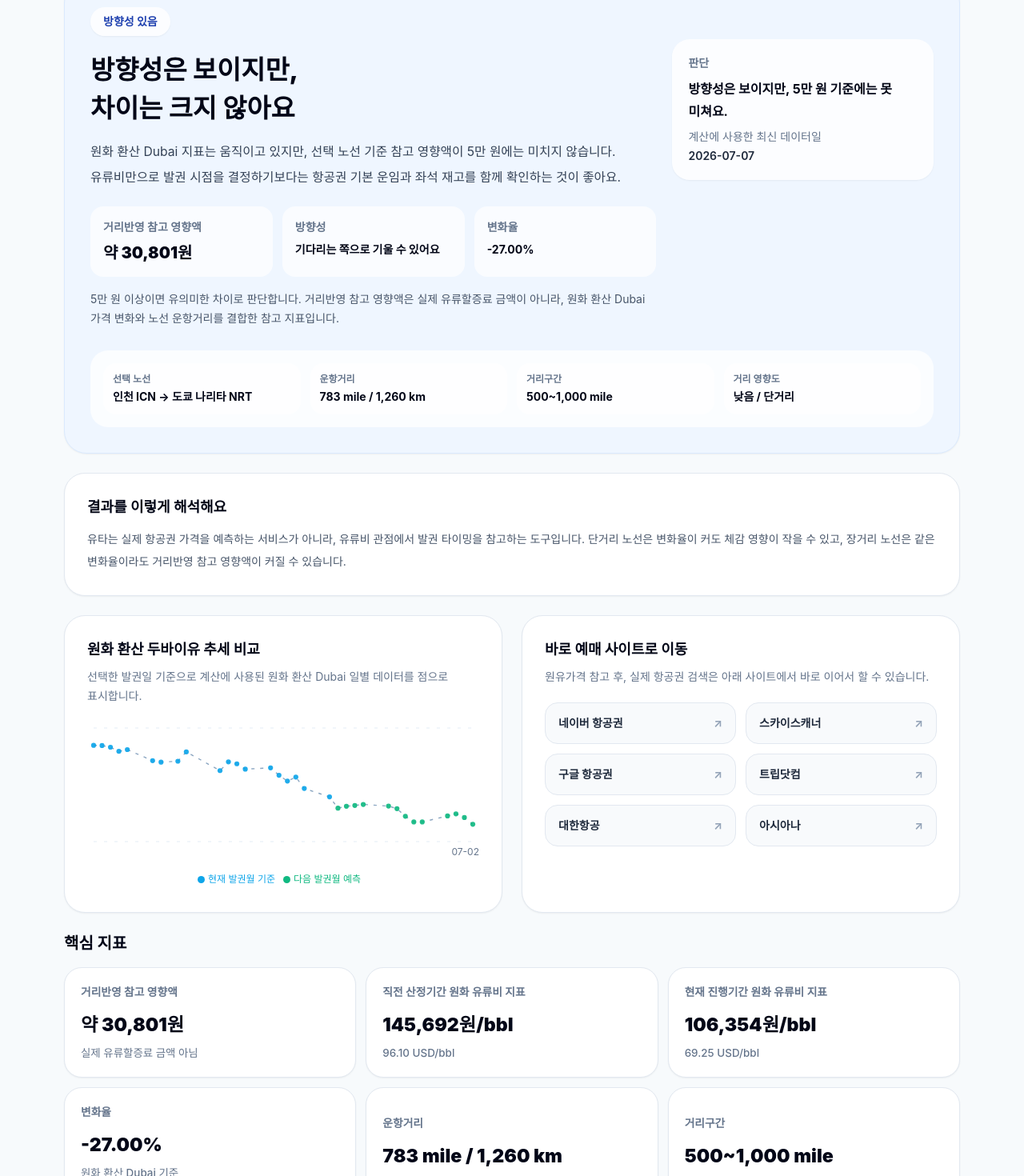
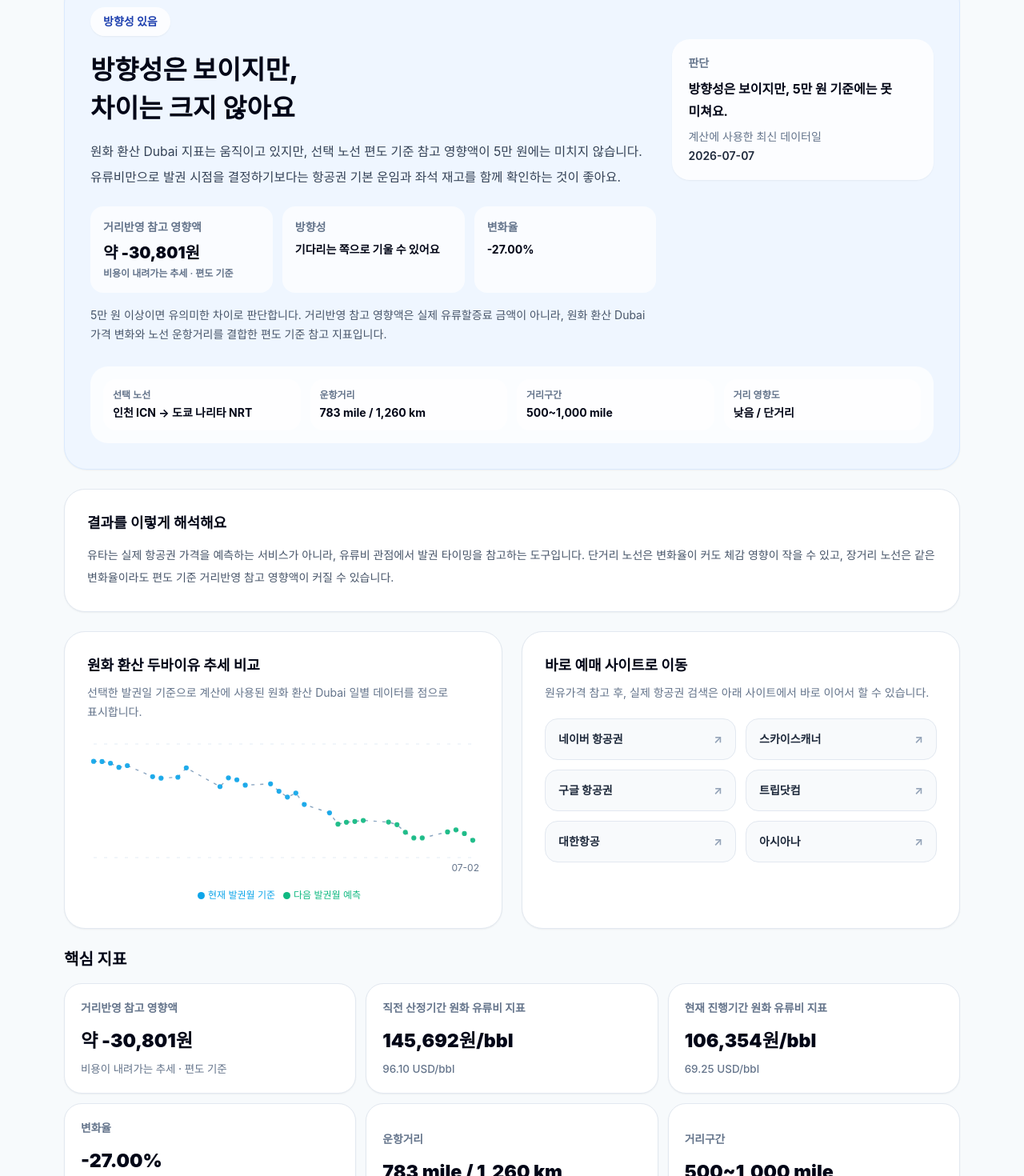
Before and after one commit to day27N/0708, a Next.js app: page / in a window 1280 px wide. Shown: the part 1092-2562 px from the top of the page at 80% size. Built offline with nearby package versions, Linux system fonts and the light colour scheme.

Commit message:
Clarify route impact trend labels

```diff
--- a/src/app/page.tsx
+++ b/src/app/page.tsx
@@ -73,8 +73,13 @@ function formatPercent(value: number | null) {
   return value === null ? '-' : `${value.toFixed(2)}%`
 }
 
-function formatApproxKrw(value: number | null) {
-  return value === null ? '-' : `약 ${Math.round(value).toLocaleString()}원`
+function formatSignedRouteImpact(result: AnalysisResult) {
+  const impact = result.impactAmount.estimatedRouteImpactKrw
+  const delta = result.impactAmount.deltaKrwPerBarrel
+  if (impact === null || delta === null) return '-'
+
+  const signedImpact = delta < 0 ? -impact : impact
+  return `약 ${Math.round(signedImpact).toLocaleString()}원`
 }
 
 function getDirectionText(deltaKrwPerBarrel: number | null) {
@@ -82,6 +87,13 @@ function getDirectionText(deltaKrwPerBarrel: number | null) {
   if (deltaKrwPerBarrel > 0) return '지금 발권 쪽으로 기울 수 있어요'
   if (deltaKrwPerBarrel < 0) return '기다리는 쪽으로 기울 수 있어요'
   return '방향성은 거의 중립입니다'
+}
+
+function getRouteImpactTrendText(deltaKrwPerBarrel: number | null) {
+  if (deltaKrwPerBarrel === null) return '방향성 확인이 필요해요'
+  if (deltaKrwPerBarrel > 0) return '비용이 오르는 추세'
+  if (deltaKrwPerBarrel < 0) return '비용이 내려가는 추세'
+  return '비용 변화가 거의 없음'
 }
 
 function getImpactJudgment(result: AnalysisResult) {
@@ -389,7 +401,10 @@ export default function Page() {
                   <div className="mt-5 grid gap-3 text-sm text-slate-700 sm:grid-cols-3">
                     <div className="rounded-2xl bg-white/70 p-4">
                       <div className="font-semibold text-slate-500">거리반영 참고 영향액</div>
-                      <div className="mt-2 text-xl font-black text-slate-950">{formatApproxKrw(result.impactAmount.estimatedRouteImpactKrw)}</div>
+                      <div className="mt-2 text-xl font-black text-slate-950">{formatSignedRouteImpact(result)}</div>
+                      <div className="mt-1 break-keep text-xs font-semibold text-slate-500">
+                        {getRouteImpactTrendText(result.impactAmount.deltaKrwPerBarrel)} · 편도 기준
+                      </div>
                     </div>
                     <div className="rounded-2xl bg-white/70 p-4">
                       <div className="font-semibold text-slate-500">방향성</div>
@@ -401,7 +416,7 @@ export default function Page() {
                     </div>
                   </div>
                   <p className="mt-4 max-w-[760px] break-keep text-sm leading-6 text-slate-600">
-                    5만 원 이상이면 유의미한 차이로 판단합니다. 거리반영 참고 영향액은 실제 유류할증료 금액이 아니라, 원화 환산 Dubai 가격 변화와 노선 운항거리를 결합한 참고 지표입니다.
+                    5만 원 이상이면 유의미한 차이로 판단합니다. 거리반영 참고 영향액은 실제 유류할증료 금액이 아니라, 원화 환산 Dubai 가격 변화와 노선 운항거리를 결합한 편도 기준 참고 지표입니다.
                   </p>
                 </div>
 
@@ -440,7 +455,7 @@ export default function Page() {
             <section className="mt-6 rounded-[26px] border border-slate-200 bg-white p-6 shadow-sm sm:p-7">
               <h2 className="text-lg font-bold text-slate-950">결과를 이렇게 해석해요</h2>
               <p className="mt-3 break-keep text-sm leading-7 text-slate-600">
-                유타는 실제 항공권 가격을 예측하는 서비스가 아니라, 유류비 관점에서 발권 타이밍을 참고하는 도구입니다. 단거리 노선은 변화율이 커도 체감 영향이 작을 수 있고, 장거리 노선은 같은 변화율이라도 거리반영 참고 영향액이 커질 수 있습니다.
+                유타는 실제 항공권 가격을 예측하는 서비스가 아니라, 유류비 관점에서 발권 타이밍을 참고하는 도구입니다. 단거리 노선은 변화율이 커도 체감 영향이 작을 수 있고, 장거리 노선은 같은 변화율이라도 편도 기준 거리반영 참고 영향액이 커질 수 있습니다.
               </p>
             </section>
 
@@ -476,7 +491,8 @@ export default function Page() {
             </div>
 
             <KeyMetrics
-              routeImpactAmount={formatApproxKrw(result.impactAmount.estimatedRouteImpactKrw)}
+              routeImpactAmount={formatSignedRouteImpact(result)}
+              routeImpactTrend={`${getRouteImpactTrendText(result.impactAmount.deltaKrwPerBarrel)} · 편도 기준`}
               currentAverage={`${formatKrw(result.currentPeriod.averageKrw)}원/bbl`}
               currentAverageSub={`${formatUsd(result.currentPeriod.averageUsd)} USD/bbl`}
               nextAverage={`${formatKrw(result.nextPredictionPeriod.averageKrw)}원/bbl`}
@@ -520,11 +536,11 @@ export default function Page() {
                 <p>선택한 목적지의 운항거리와 거리구간은 결과 해석을 돕는 참고 정보로 함께 표시합니다.</p>
                 <div>
                   <h3 className="font-bold text-slate-800">왜 5만 원 기준을 쓰나요?</h3>
-                  <p className="mt-1">유류비 지표의 변화율이 커도 단거리 노선에서는 실제 체감 차이가 작을 수 있습니다. 그래서 유타는 원화 환산 Dubai 변화폭에 선택 노선의 운항거리를 반영한 참고 영향액을 계산하고, 5만 원 이상일 때 유의미한 차이로 표시합니다.</p>
+                  <p className="mt-1">유류비 지표의 변화율이 커도 단거리 노선에서는 실제 체감 차이가 작을 수 있습니다. 그래서 유타는 원화 환산 Dubai 변화폭에 선택 노선의 운항거리를 반영한 편도 기준 참고 영향액을 계산하고, 5만 원 이상일 때 유의미한 차이로 표시합니다.</p>
                 </div>
                 <div>
                   <h3 className="font-bold text-slate-800">실제 유류할증료 금액인가요?</h3>
-                  <p className="mt-1">아닙니다. 이 값은 실제 항공사별 유류할증료 고시 금액이 아닙니다. Dubai 가격, USD/KRW 환율, 노선 운항거리를 결합한 참고 지표입니다. 실제 금액은 항공사별 고시표와 거리구간에 따라 달라질 수 있습니다.</p>
+                  <p className="mt-1">아닙니다. 이 값은 실제 항공사별 유류할증료 고시 금액이 아닙니다. Dubai 가격, USD/KRW 환율, 노선 운항거리를 결합한 편도 기준 참고 지표입니다. 실제 금액은 항공사별 고시표와 거리구간에 따라 달라질 수 있습니다.</p>
                 </div>
               </div>
             </section>
--- a/src/components/DataSourceNotice.tsx
+++ b/src/components/DataSourceNotice.tsx
@@ -8,7 +8,7 @@ export default function DataSourceNotice() {
         <li>Dubai 가격 데이터와 DEXKOUS USD/KRW 환율 데이터를 사용해 원화 환산 유류비 지표를 계산합니다.</li>
         <li>선택한 목적지의 운항거리는 노선별 운항거리 자료를 기반으로 하며, 거리구간은 참고 정보입니다.</li>
         <li>환율 데이터가 없는 날짜는 직전 유효 USD/KRW 환율을 사용합니다.</li>
-        <li>거리반영 참고 영향액은 실제 유류할증료 금액이 아니라, 원화 환산 Dubai 가격 변화와 노선 운항거리를 결합한 참고 지표입니다.</li>
+        <li>거리반영 참고 영향액은 실제 유류할증료 금액이 아니라, 원화 환산 Dubai 가격 변화와 노선 운항거리를 결합한 편도 기준 참고 지표입니다.</li>
       </ul>
     </section>
   )
--- a/src/components/KeyMetrics.tsx
+++ b/src/components/KeyMetrics.tsx
@@ -2,6 +2,7 @@ import React from 'react'
 
 type KeyMetricsProps = {
   routeImpactAmount: string
+  routeImpactTrend: string
   currentAverage: string
   currentAverageSub: string
   nextAverage: string
@@ -31,6 +32,7 @@ function MetricCard({ label, value, sub }: MetricItem) {
 
 export default function KeyMetrics({
   routeImpactAmount,
+  routeImpactTrend,
   currentAverage,
   currentAverageSub,
   nextAverage,
@@ -43,7 +45,7 @@ export default function KeyMetrics({
     {
       label: '거리반영 참고 영향액',
       value: routeImpactAmount,
-      sub: '실제 유류할증료 금액 아님',
+      sub: routeImpactTrend,
     },
     {
       label: '직전 산정기간 원화 유류비 지표',
--- a/src/lib/recommendation.ts
+++ b/src/lib/recommendation.ts
@@ -20,19 +20,19 @@ export function getRecommendation(deltaKrwPerBarrel: number | null, estimatedRou
 export function recommendationText(rec: Recommendation) {
   if (rec === 'BUY_NOW') return {
     title: '거리반영 참고액 기준, 지금 발권이 유리할 수 있어요',
-    desc: '현재 진행 중인 원화 환산 Dubai 지표가 직전 산정기간보다 높고, 선택 노선 기준 참고 영향액이 5만 원 이상입니다. 유류비 관점에서는 지금 발권이 유리할 수 있어요.'
+    desc: '현재 진행 중인 원화 환산 Dubai 지표가 직전 산정기간보다 높고, 선택 노선 편도 기준 참고 영향액이 5만 원 이상입니다. 유류비 관점에서는 지금 발권이 유리할 수 있어요.'
   }
   if (rec === 'WAIT') return {
     title: '거리반영 참고액 기준, 기다리는 전략도 가능해요',
-    desc: '현재 진행 중인 원화 환산 Dubai 지표가 직전 산정기간보다 낮고, 선택 노선 기준 참고 영향액이 5만 원 이상입니다. 일정이 급하지 않다면 기다리는 전략도 고려할 수 있어요.'
+    desc: '현재 진행 중인 원화 환산 Dubai 지표가 직전 산정기간보다 낮아 비용이 내려가는 추세이고, 선택 노선 편도 기준 참고 영향액이 5만 원 이상입니다. 일정이 급하지 않다면 기다리는 전략도 고려할 수 있어요.'
   }
   if (rec === 'WEAK_SIGNAL') return {
     title: '방향성은 보이지만, 차이는 크지 않아요',
-    desc: '원화 환산 Dubai 지표는 움직이고 있지만, 선택 노선 기준 참고 영향액이 5만 원에는 미치지 않습니다. 유류비만으로 발권 시점을 결정하기보다는 항공권 기본 운임과 좌석 재고를 함께 확인하는 것이 좋아요.'
+    desc: '원화 환산 Dubai 지표는 움직이고 있지만, 선택 노선 편도 기준 참고 영향액이 5만 원에는 미치지 않습니다. 유류비만으로 발권 시점을 결정하기보다는 항공권 기본 운임과 좌석 재고를 함께 확인하는 것이 좋아요.'
   }
   if (rec === 'NEUTRAL') return {
     title: '유류비 관점에서는 차이가 크지 않아요',
-    desc: '선택 노선 기준 참고 영향액이 작아, 유류비 관점에서는 발권 시점에 따른 차이가 크지 않아 보입니다.'
+    desc: '선택 노선 편도 기준 참고 영향액이 작아, 유류비 관점에서는 발권 시점에 따른 차이가 크지 않아 보입니다.'
   }
   return {
     title: '계산에 필요한 데이터가 부족해요',
```
